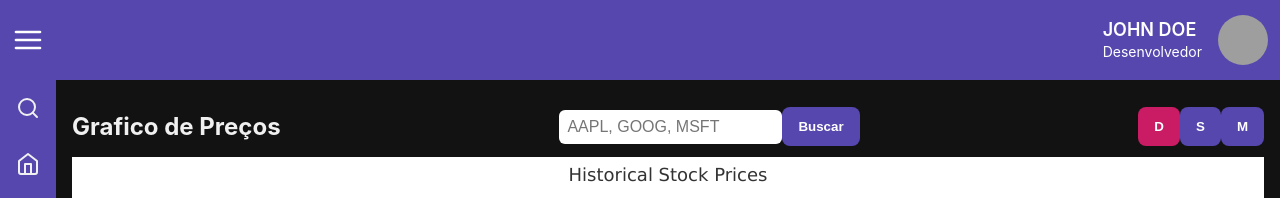
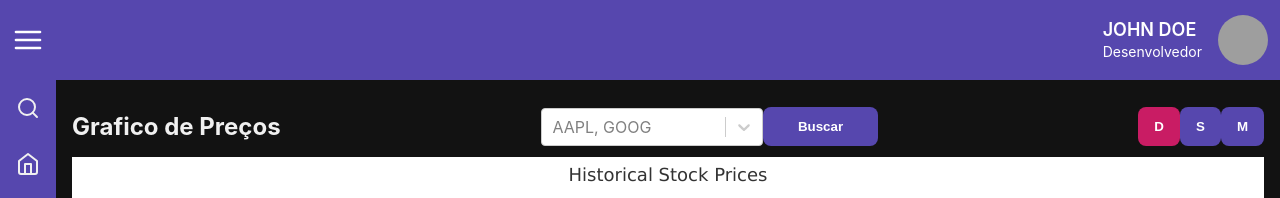
Before and after one commit to valora-org/desafio-frontend, a Next.js app: page / in a window 1280 px wide. Shown: the top 198 px of the page. Built offline with nearby package versions, Linux system fonts and the light colour scheme; no server answers; grey boxes are pictures that could not be loaded.

Commit message:
feat: altera input para select na pequisa do chart

```diff
--- a/src/components/MyWallet/index.tsx
+++ b/src/components/MyWallet/index.tsx
@@ -98,6 +98,12 @@ export const MyWallet = () => {
             <TableCell>
               <div style={{ paddingRight: 12 }}>
                 <Select
+                  styles={{
+                    option: (provided) => ({
+                      ...provided,
+                      color: "grey",
+                    }),
+                  }}
                   options={newWalletName.length >= 3 ? shares : []}
                   inputValue={newWalletName}
                   onInputChange={(newValue) => setNewWalletName(newValue)}
--- a/src/components/StockChart/index.tsx
+++ b/src/components/StockChart/index.tsx
@@ -1,8 +1,9 @@
 import { FC, useContext, useEffect, useMemo, useState } from "react";
 import { Button } from "../Button";
 import styles from "./StockChart.module.scss";
-import { Input } from "../Input";
-import { financialApi } from "../../services/api";
+// import { Input } from "../Input";
+import Select from "react-select";
+import { asyncFetchSymbolList, financialApi } from "../../services/api";
 
 import Highcharts, {
   ChartOptions,
@@ -11,6 +12,7 @@ import Highcharts, {
 } from "highcharts";
 import HighchartsReact from "highcharts-react-official";
 import { TickersContext } from "../../contexts/useTickers";
+import toast from "react-hot-toast";
 
 type HistoricalData = {
   close: number;
@@ -30,7 +32,8 @@ export const StockChart: FC = () => {
   const [searchStocks, setSearchStocks] = useState<string>("");
 
   const [currentStocks, setCurrentStocks] = useState<HistoricalStock[]>([]);
-  const { stocksOnChart, addStockOnChart } = useContext(TickersContext);
+  const { stocksOnChart, addStockOnChart, symbolList, setSymbolList } =
+    useContext(TickersContext);
   const [period, setPeriod] = useState<"1min" | "5min" | "15min">("1min");
 
   const options = useMemo(() => {
@@ -76,6 +79,22 @@ export const StockChart: FC = () => {
     fetchCurrentStocksHistoricalChart();
   }, [stocksOnChart, period]);
 
+  useEffect(() => {
+    async function fetchSymbolList() {
+      const data = await asyncFetchSymbolList();
+
+      const options = data.map((symbolList: any) => ({
+        value: symbolList,
+        label: symbolList,
+      }));
+
+      setSymbolList(options);
+    }
+    fetchSymbolList();
+  }, [setSymbolList]);
+
+  const { addOnRecentStocks } = useContext(TickersContext);
+
   return (
     <div>
       <div className={styles.header}>
@@ -83,13 +102,30 @@ export const StockChart: FC = () => {
           <h1 className={styles.title}>Grafico de Preços</h1>
         </div>
         <div className={styles.search}>
-          <Input
-            type="text"
-            placeholder="AAPL, GOOG, MSFT"
-            onChange={(event) =>
-              setSearchStocks(event.target.value.toUpperCase())
+          <Select
+            placeholder="AAPL, GOOG"
+            styles={{
+              placeholder: (provided) => ({
+                ...provided,
+                color: "grey",
+              }),
+              input: (provided) => ({
+                ...provided,
+                color: "grey",
+                width: "200px",
+              }),
+            }}
+            onInputChange={(newValue) =>
+              setSearchStocks(newValue.toUpperCase())
             }
-            value={searchStocks}
+            options={searchStocks.length >= 2 ? symbolList : []}
+            onChange={(selectedOption) => {
+              if (selectedOption) {
+                addStockOnChart(selectedOption.value);
+                toast(`${selectedOption.value} adicionado ao gráfico`);
+                addOnRecentStocks(selectedOption.value);
+              }
+            }}
           />
           <Button
             onClick={() => {
--- a/src/contexts/useTickers.tsx
+++ b/src/contexts/useTickers.tsx
@@ -7,10 +7,17 @@ type TickersProviderProps = {
   children: React.ReactNode;
 };
 
+type Options = {
+  value: string;
+  label: string;
+};
+
 type TickersConsumerProps = {
   stocks: string[];
   stocksOnChart: string[];
   recentStocks: string[];
+  symbolList: Options[];
+  setSymbolList: (symbolList: Options[]) => void;
   addStock: (symbol: string) => void;
   removeStock: (symbol: string) => void;
   addStockOnChart: (symbol: string) => void;
@@ -23,6 +30,8 @@ export function TickersProvider({ children }: TickersProviderProps) {
   const [stocks, setStocks] = useState<string[]>([]);
   const [stocksOnChart, setStocksOnChart] = useState<string[]>([]);
   const [recentStocks, setRecentStocks] = useState<string[]>([]);
+
+  const [symbolList, setSymbolList] = useState<Options[]>([]);
 
   function addStock(stock: string) {
     setStocks([...stocks, stock]);
@@ -61,6 +70,8 @@ export function TickersProvider({ children }: TickersProviderProps) {
           addOnRecentStocks,
           removeOnRecentStocks,
           recentStocks,
+          symbolList,
+          setSymbolList,
         } as TickersConsumerProps
       }
     >
```
